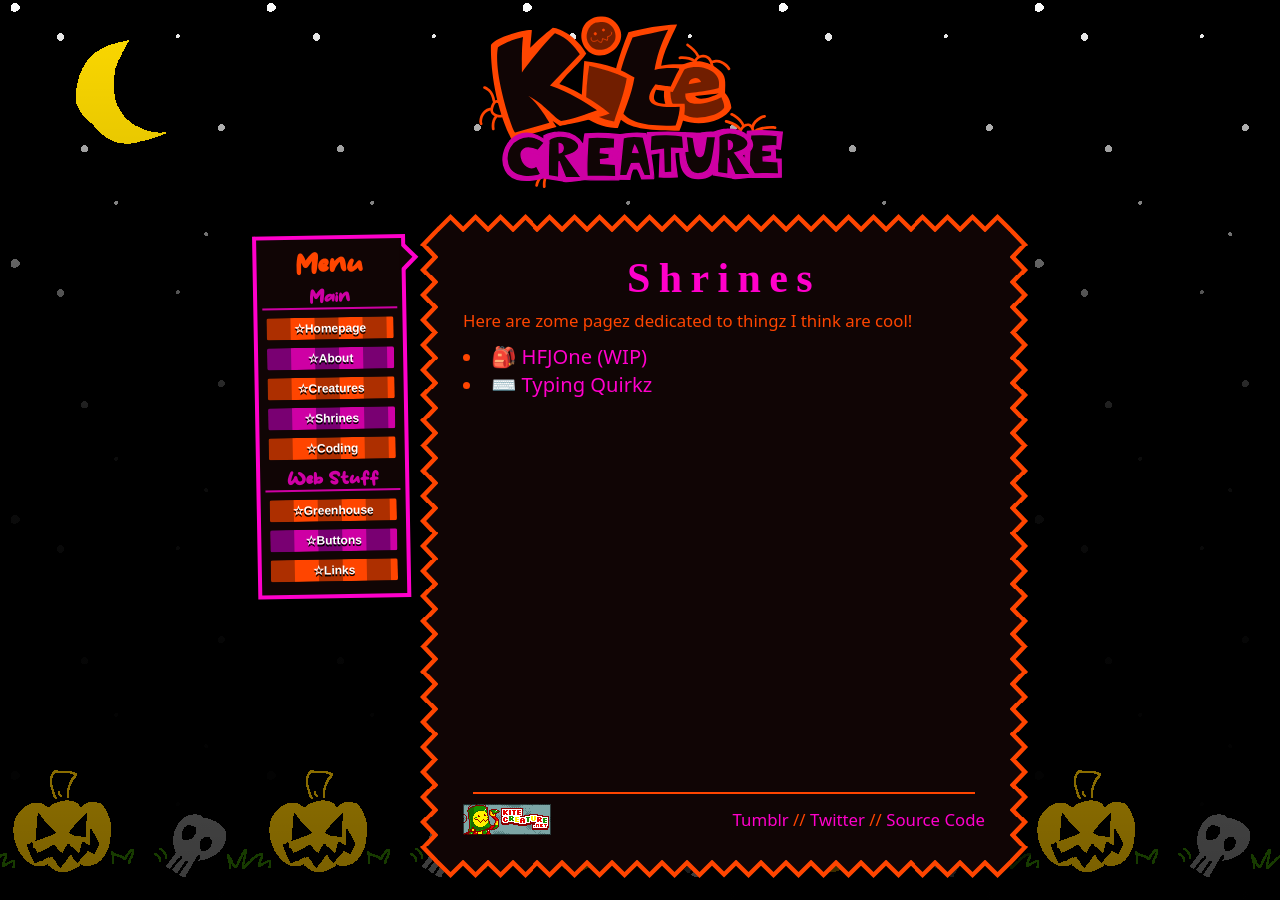
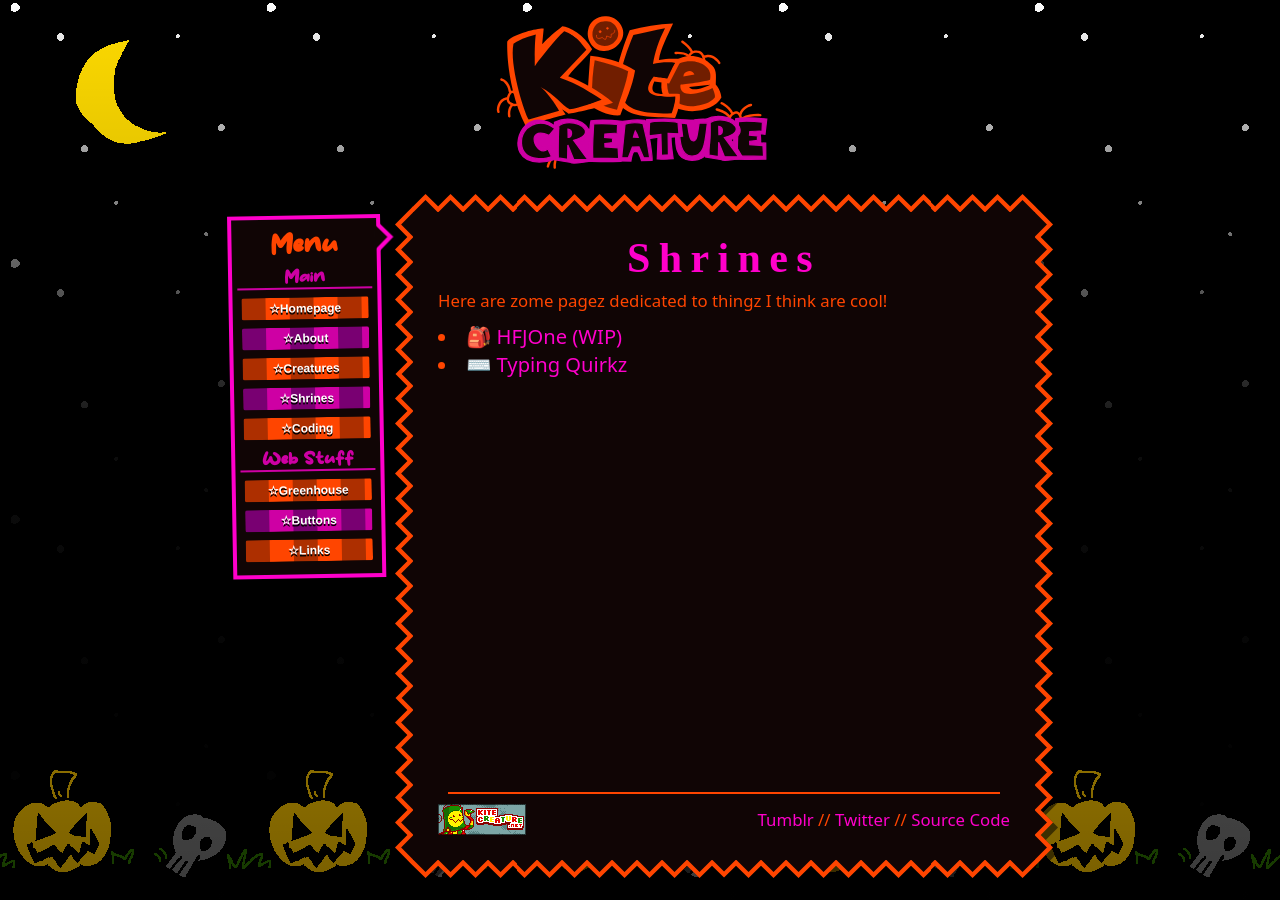
Before and after one commit to ro1y/kitecreature.net, a Jekyll site: the page built from _pages/shrines/shrines.md, in a window 1280 px wide. Built offline with Jekyll 4.4.1, drawn with Linux system fonts in a browser that asks for light colours.

Commit message:
📏 Adjust Sizing

```diff
--- a/_sass/layout.sass
+++ b/_sass/layout.sass
@@ -1,7 +1,7 @@
 html
 	height: 100%
 body
-	max-width: 800px
+	max-width: 850px
 	min-height: 100%
 	margin: auto
 	display: grid
@@ -11,7 +11,7 @@ body
 		grid-area: 1/1/2/4
 		text-align: center
 		.content img
-			height: 180px
+			height: 160px
 	#mainContent
 		grid-area: 2/2/3/4
 		min-height: 100%
```
